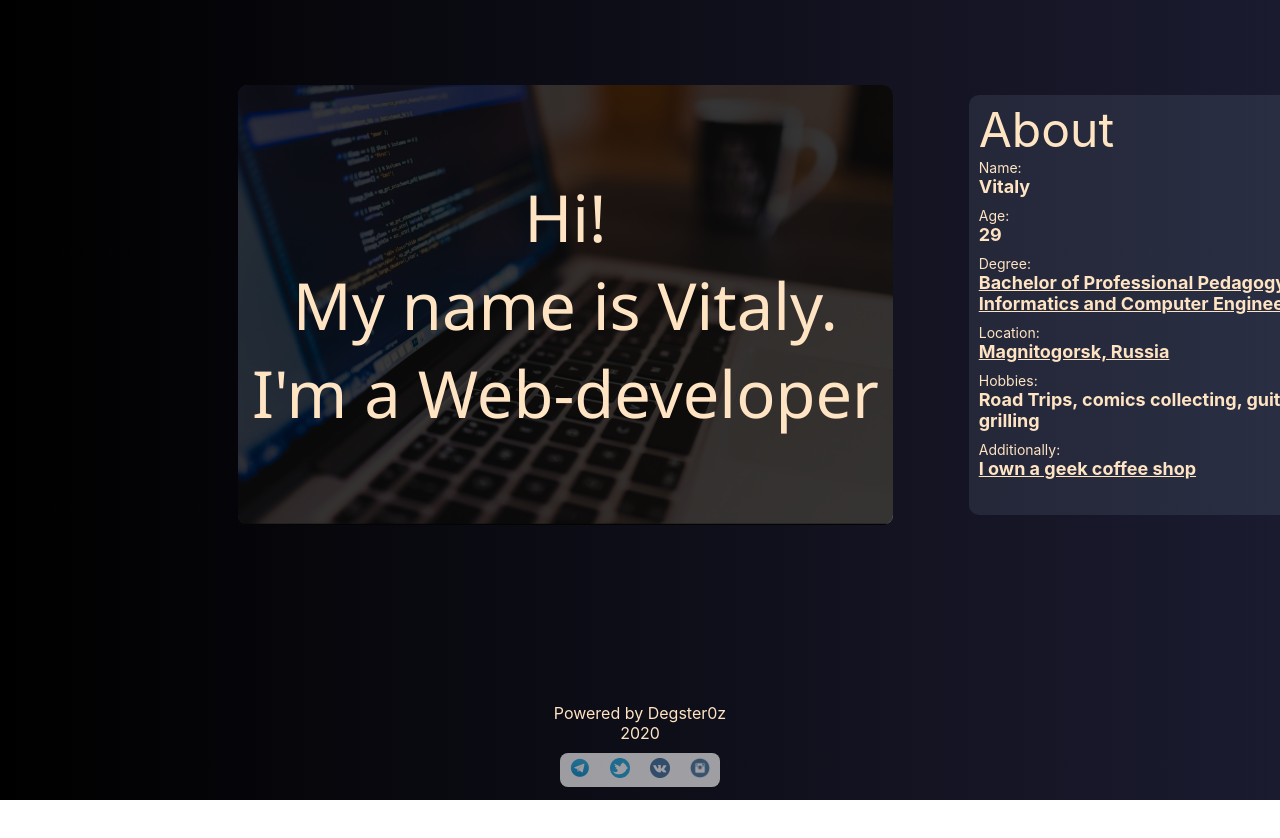
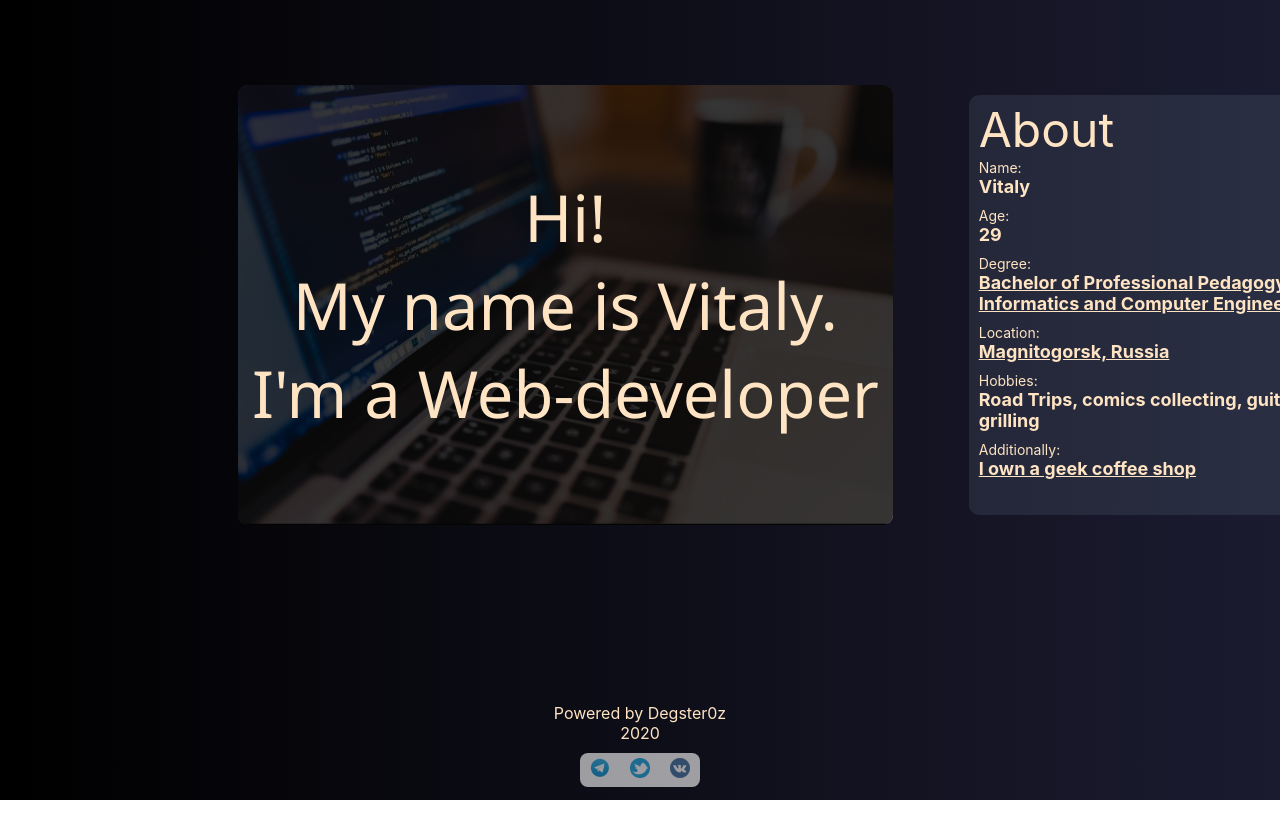
Before and after one commit to Degsteroz/space, a Next.js app: page / in a window 1280 px wide. Shown: the top 838 px of the page. Built offline with nearby package versions, Linux system fonts and the light colour scheme.

Commit message:
Убрал Инсту от греха подальше

```diff
--- a/components-data/links.js
+++ b/components-data/links.js
@@ -12,9 +12,9 @@ export default {
             icon: 'vk.png',
             link: 'https://vk.com/urahara_kisuke'
         },
-        {
-            icon: 'instagram.png',
-            link: 'https://www.instagram.com/degster_oz/'
-        },
+        // {
+        //     icon: 'instagram.png',
+        //     link: 'https://www.instagram.com/degster_oz/'
+        // },
     ],
 }
```
